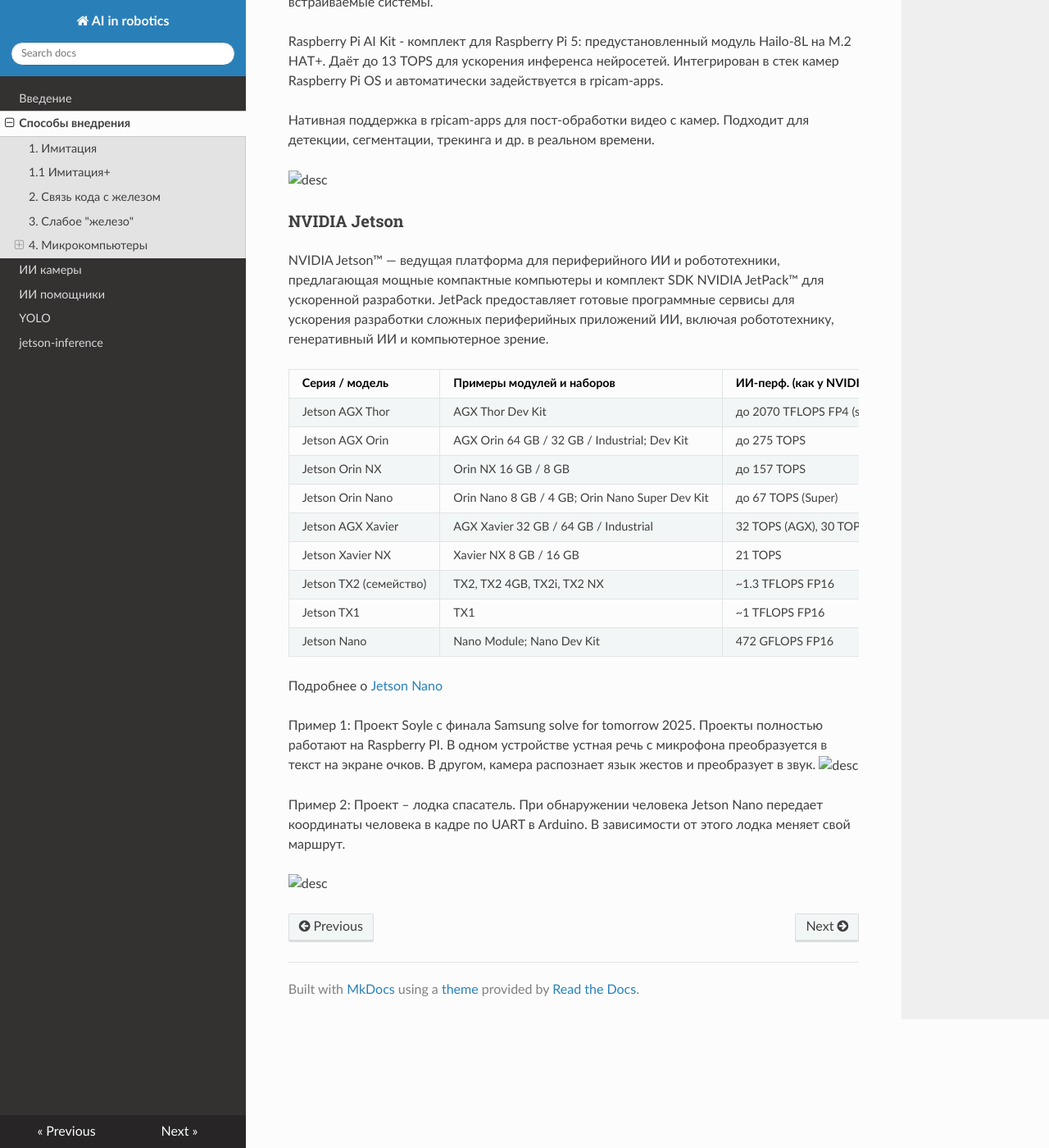
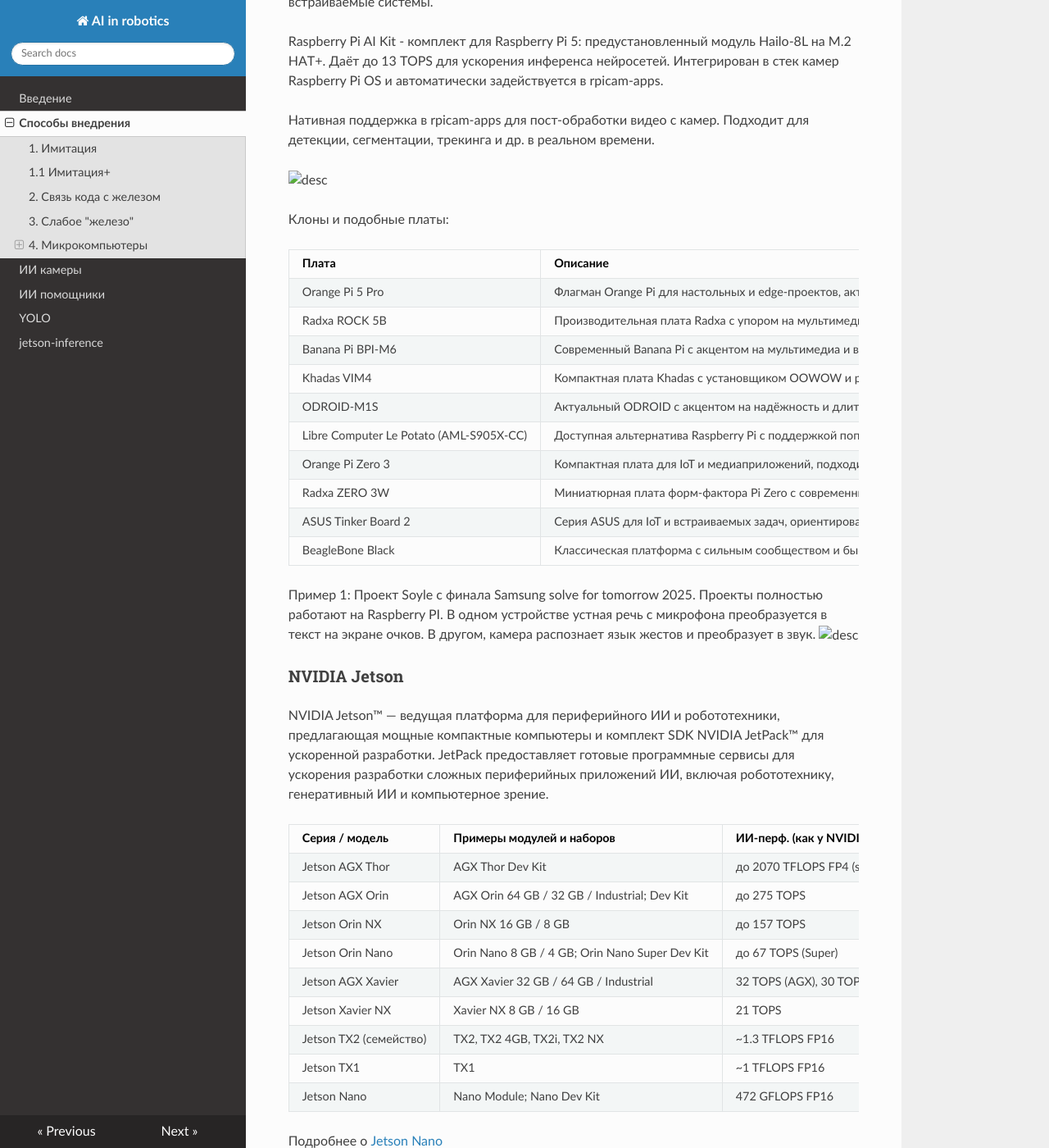
Before and after one commit to aztechell/AI-in-robotics, an MkDocs documentation site: the page built from docs/hardware.md, in a window 1280 px wide and 1400 px high, scrolled down 1837 px. Shown: the whole window at 82% size. Built offline with MkDocs 1.6.1, drawn with Linux system fonts in a browser that asks for light colours; nearby versions of some CDN libraries; some of the changed text lies outside the part shown.

Commit message:
adding info

```diff
--- a/docs/hardware.md
+++ b/docs/hardware.md
@@ -57,6 +57,62 @@
 Нативная поддержка в rpicam-apps для пост-обработки видео с камер. Подходит для детекции, сегментации, трекинга и др. в реальном времени.
 
 <img src="img/img_12.png" alt="desc" width="200">
+
+Клоны и подобные платы:
+<table>
+  <thead>
+    <tr>
+      <th>Плата</th>
+      <th>Описание</th>
+    </tr>
+  </thead>
+  <tbody>
+    <tr>
+      <td>Orange Pi 5 Pro</td>
+      <td>Флагман Orange Pi для настольных и edge-проектов, активная экосистема и официальные образы.</td>
+    </tr>
+    <tr>
+      <td>Radxa ROCK 5B</td>
+      <td>Производительная плата Radxa с упором на мультимедиа и задачи CV/ИИ, богатые интерфейсы.</td>
+    </tr>
+    <tr>
+      <td>Banana Pi BPI-M6</td>
+      <td>Современный Banana Pi с акцентом на мультимедиа и ввод/вывод видео, подходит для встраиваемых систем.</td>
+    </tr>
+    <tr>
+      <td>Khadas VIM4</td>
+      <td>Компактная плата Khadas с установщиком OOWOW и расширениями для проектов makers/IoT.</td>
+    </tr>
+    <tr>
+      <td>ODROID-M1S</td>
+      <td>Актуальный ODROID с акцентом на надёжность и длительную поставку для индустрии.</td>
+    </tr>
+    <tr>
+      <td>Libre Computer Le Potato (AML-S905X-CC)</td>
+      <td>Доступная альтернатива Raspberry Pi с поддержкой популярных Linux-дистрибутивов и активным сообществом.</td>
+    </tr>
+    <tr>
+      <td>Orange Pi Zero 3</td>
+      <td>Компактная плата для IoT и медиаприложений, подходит для headless-сценариев.</td>
+    </tr>
+    <tr>
+      <td>Radxa ZERO 3W</td>
+      <td>Миниатюрная плата форм-фактора Pi Zero с современными беспроводными возможностями.</td>
+    </tr>
+    <tr>
+      <td>ASUS Tinker Board 2</td>
+      <td>Серия ASUS для IoT и встраиваемых задач, ориентирована на стабильность и поддержку.</td>
+    </tr>
+    <tr>
+      <td>BeagleBone Black</td>
+      <td>Классическая платформа с сильным сообществом и быстрым стартом разработки.</td>
+    </tr>
+  </tbody>
+</table>
+
+
+Пример 1: Проект Soyle с финала Samsung solve for tomorrow 2025. Проекты полностью работают на Raspberry PI. В одном устройстве устная речь с микрофона преобразуется в текст на экране очков. В другом, камера распознает язык жестов и преобразует в звук.
+<img src="img/img_13.png" alt="desc" width="400">
 
 ### NVIDIA Jetson
 NVIDIA Jetson™ — ведущая платформа для периферийного ИИ и робототехники, предлагающая мощные компактные компьютеры и комплект SDK NVIDIA JetPack™ для ускоренной разработки. JetPack предоставляет готовые программные сервисы для ускорения разработки сложных периферийных приложений ИИ, включая робототехнику, генеративный ИИ и компьютерное зрение.
@@ -130,9 +186,6 @@
 
 Подробнее о [Jetson Nano](jetson.md)
 
-Пример 1: Проект Soyle с финала Samsung solve for tomorrow 2025. Проекты полностью работают на Raspberry PI. В одном устройстве устная речь с микрофона преобразуется в текст на экране очков. В другом, камера распознает язык жестов и преобразует в звук.
-<img src="img/img_13.png" alt="desc" width="400">
-
-Пример 2: Проект – лодка спасатель. При обнаружении человека Jetson Nano передает координаты человека в кадре по UART в Arduino. В зависимости от этого лодка меняет свой маршрут.
+Пример 1: Проект – лодка спасатель. При обнаружении человека Jetson Nano передает координаты человека в кадре по UART в Arduino. В зависимости от этого лодка меняет свой маршрут.
 
 <img src="img/img_14.png" alt="desc" width="500">
```
